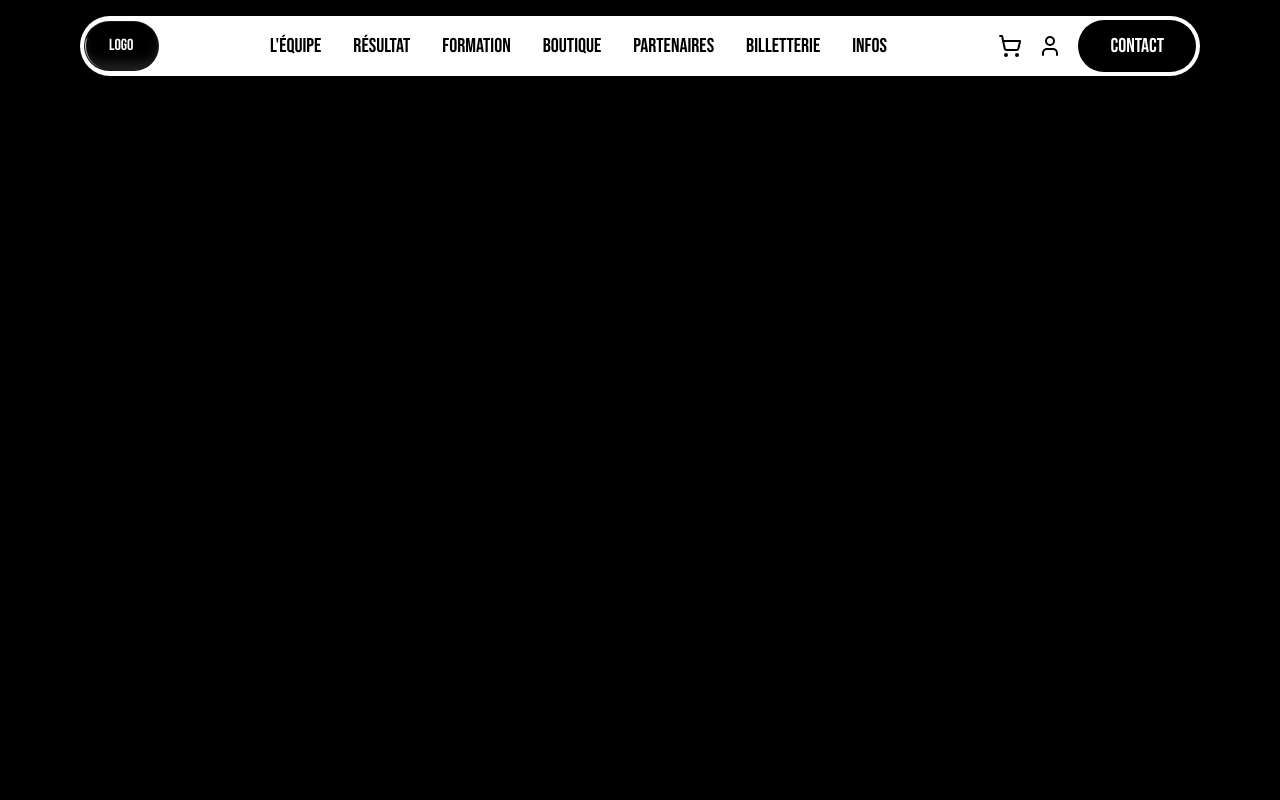
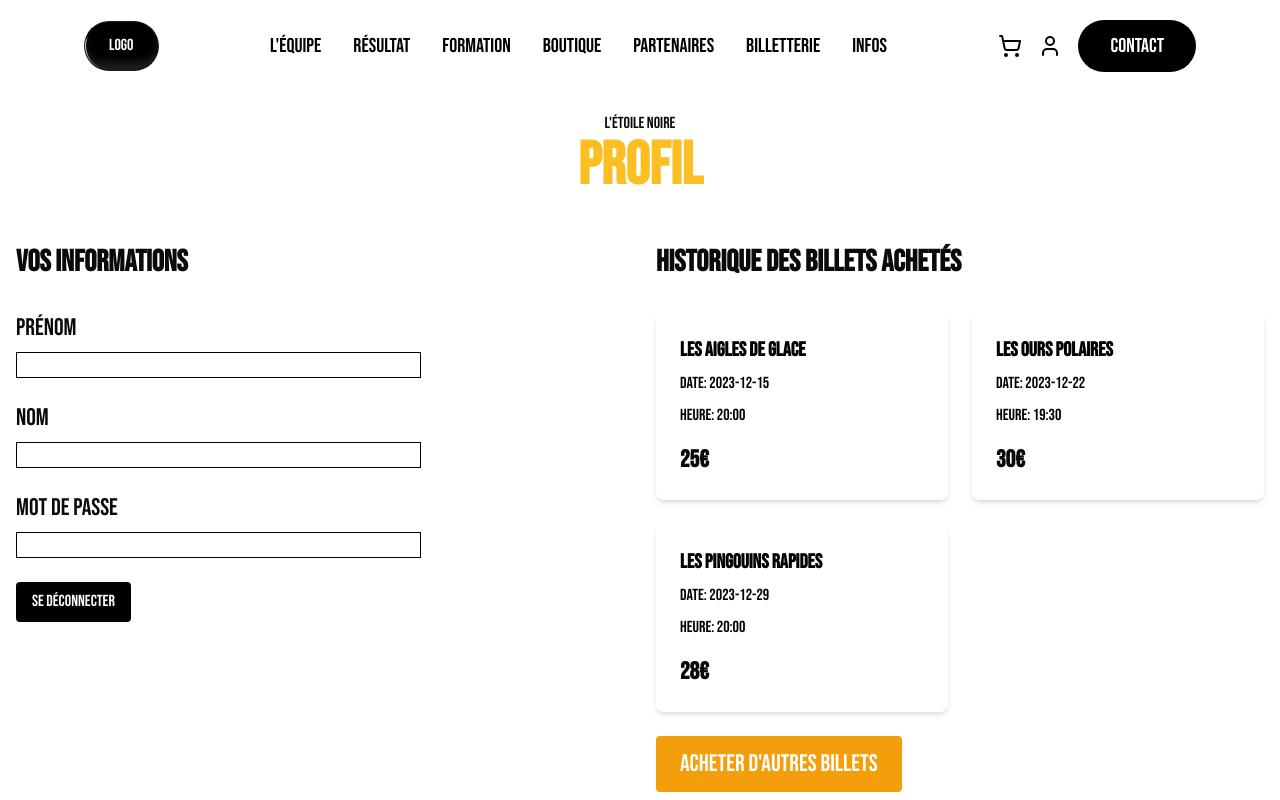
Before and after one commit to minhouuuuuu/hackathon, a Next.js app: page /user in a window 1280 px wide. Before the commit this address had no page. Shown: the top 800 px of the page. Built offline with nearby package versions, Linux system fonts and the light colour scheme.

Commit message:
ajout page user

```diff
--- /dev/null
+++ b/app/user/page.js
@@ -0,0 +1,60 @@
+import Link from "next/link";
+
+const matches = [
+    { id: 1, opponent: "Les Aigles de Glace", date: "2023-12-15", time: "20:00", price: 25 },
+    { id: 2, opponent: "Les Ours Polaires", date: "2023-12-22", time: "19:30", price: 30 },
+    { id: 3, opponent: "Les Pingouins Rapides", date: "2023-12-29", time: "20:00", price: 28 },
+  ]
+
+export default function User() {
+  return (
+    <main className="pt-28 pb-20 px-4 bg-white">
+        <span className="block w-full text-center">L'Étoile Noire</span>
+        <h1 className="text-amber-400 text-6xl font-bold text-center">Profil</h1>
+
+        <div className='grid grid-cols-1 md:grid-cols-2 gap-x-8 gap-y-6 container mx-auto'>
+            <div className='sm:w-2/3'>
+                <h2 className='text-3xl font-bold mt-12 mb-8'>Vos Informations</h2>
+
+                <form className="flex-auto min-w-40">
+                    <div className="mt-6 flex flex-col gap-2">
+                        <label className="text-2xl">Prénom</label>
+                        <input className="border border-black border-solid"/>
+                    </div>
+                    <div className="mt-6 flex flex-col gap-2">
+                        <label className="text-2xl">Nom</label>
+                        <input className="border border-black border-solid"/>
+                    </div>
+                    <div className="mt-6 flex flex-col gap-2">
+                        <label className="text-2xl">Mot de Passe</label>
+                        <input type='password' className="border border-black border-solid"/>
+                    </div>
+
+                    <button className='block w-fit mt-6 bg-black hover:opacity-75 text-white py-2 px-4 rounded-sm'>Se déconnecter</button>
+                </form>
+            </div>
+
+            <div>
+                <h2 className='text-3xl font-bold mt-12 mb-8'>Historique des billets achetés</h2>
+
+                <div className="grid grid-cols-2 gap-6">
+                {matches.map((match) => (
+                    <div key={match.id} className="bg-white rounded-lg shadow-md p-6">
+                    <h3 className="text-black text-xl font-semibold mb-2">{match.opponent}</h3>
+                    <p className="text-black mb-2">Date: {match.date}</p>
+                    <p className="text-black mb-4">Heure: {match.time}</p>
+                    <div className="flex justify-between items-center">
+                        <span className="text-2xl font-bold">{match.price}€</span>
+                    </div>
+                    </div>
+                ))}
+                </div>
+
+                <Link href="#" className="block w-fit mt-6 bg-amber-500 hover:bg-amber-600 text-white py-3 px-6 text-2xl rounded-sm">
+                    Acheter d'autres billets
+                </Link>
+            </div>
+        </div>
+    </main>
+  );
+}
--- a/components/Header.jsx
+++ b/components/Header.jsx
@@ -45,9 +45,9 @@ export default function Header() {
           <button className="hover:opacity-70 transition-opacity">
             <ShoppingCart size={24} className="text-black" />
           </button>
-          <button className="hover:opacity-70 transition-opacity">
+          <Link href="/user" className="hover:opacity-70 transition-opacity">
             <User size={24} className="text-black" />
-          </button>
+          </Link>
           <Link href="/contact" className="bg-black text-xl text-white px-8 py-3 rounded-full hover:opacity-70 transition-opacity">
             Contact
           </Link>
```
